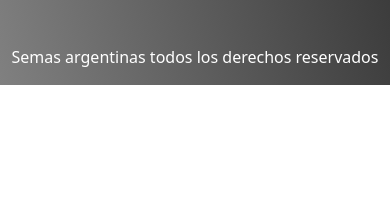
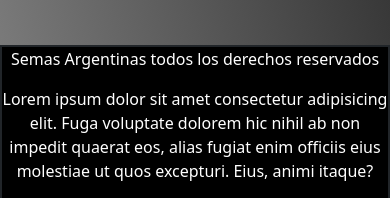
Before and after one commit to ElChimu/Semas-Argentinas, a website: page index.html in a window 390 px wide. Shown: the part 1396-1594 px from the top of the page. Before the commit the page ends 1481 px from the top, so only its background shows below. Drawn offline with nearby package versions, Linux system fonts and the light colour scheme.

Commit message:
Prueba para mobile first en index

```diff
--- a/index.html
+++ b/index.html
@@ -23,7 +23,7 @@
     <title>Inicio</title>
 </head>
 
-<body>
+<body class="body-inicio">
     <header>
         <nav class="navbar navbar-expand-lg bg-body-tertiary">
             <div class="container-fluid">
@@ -101,8 +101,9 @@
         </div>
         <p class="text-center mt-4 mb-5">Lorem ipsum dolor sit amet consectetur, adipisicing elit. Dolore, provident modi. Minima ducimus minus dolor libero voluptatem voluptate! Obcaecati quas culpa quaerat, laboriosam fugiat quasi suscipit velit dignissimos unde cupiditate aut est eos ipsum quis sit cum asperiores consectetur porro exercitationem nihil ratione earum. Architecto minus est reprehenderit iste alias!Lorem ipsum dolor sit amet consectetur, adipisicing elit. Dolore, provident modi. Minima ducimus minus dolor libero voluptatem voluptate! Obcaecati quas culpa quaerat, laboriosam fugiat quasi suscipit velit dignissimos unde cupiditate aut est eos ipsum quis sit cum asperiores consectetur porro exercitationem nihil ratione earum. Architecto minus est reprehenderit iste alias!</p>
     </section>
-    <footer>
-        <p class="text-center"> Semas argentinas todos los derechos reservados</p>
+    <footer class="d-flex flex-column">
+        <p class="text-center"> Semas Argentinas todos los derechos reservados</p>
+        <p class="text-center">Lorem ipsum dolor sit amet consectetur adipisicing elit. Fuga voluptate dolorem hic nihil ab non impedit quaerat eos, alias fugiat enim officiis eius molestiae ut quos excepturi. Eius, animi itaque?</p>
     </footer>
 
     <!-- Link Animaciones -->
--- a/scss/_globales.scss
+++ b/scss/_globales.scss
@@ -1,6 +1,12 @@
 body {
     background-image: linear-gradient(to bottom left, black, gray);
 }
+
+body{
+    display: grid;
+    grid-template-columns: repeat(2, 1fr);
+}
+
 
 h1 {
     color: white;
@@ -20,3 +26,8 @@ color: black;
     color: gray;
     background-color: gray;
 }
+
+footer{
+    border: solid 2px;
+    background-color: black;
+}
--- a/scss/_index.scss
+++ b/scss/_index.scss
@@ -0,0 +1,10 @@
+.body-inicio{
+    display: grid;
+    grid-template-columns: repeat(1, 1fr);
+    grid-template-areas:
+    "header"
+    "nav"
+    "section"
+    "section"
+    "footer";
+}
```
Also changed, not shown: pages/catalogo.html (+1 -1 lines), css/styles.css, 1 other file.
